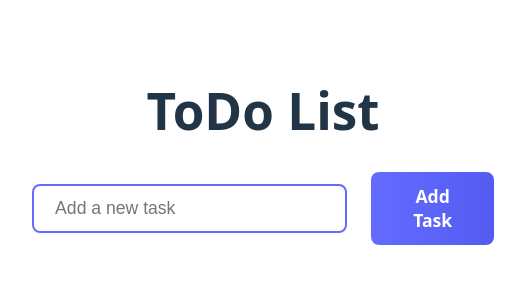
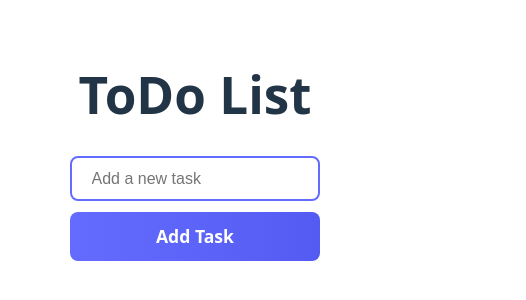
Before and after one commit to GerardJalonG/todolist, a React (Vite) app: page / in a window 390 px wide. Shown: the part 260-560 px from the top of the page, 526 px wide, since content can reach past the window. Built offline with nearby package versions, Linux system fonts and the light colour scheme.

Commit message:
style: enhance layout and responsiveness of new task form and input elements

```diff
--- a/src/App.css
+++ b/src/App.css
@@ -11,6 +11,7 @@
   align-items: center;
   gap: 1rem;
   margin-bottom: 2rem;
+  flex-wrap: wrap;
 }
 
 .new-task-input {
@@ -21,6 +22,8 @@
   outline: none;
   transition: border-color 0.2s;
   width: 300px;
+  max-width: 90vw;
+  box-sizing: border-box;
 }
 .new-task-input:focus {
   border-color: #535bf2;
@@ -37,8 +40,40 @@
   cursor: pointer;
   transition: background 0.2s, transform 0.1s;
   margin-left: 0.5rem;
+  min-width: 120px;
 }
 .add-task-btn:hover {
   background: linear-gradient(90deg, #535bf2 0%, #646cff 100%);
   transform: translateY(-2px) scale(1.04);
 }
+
+@media (max-width: 600px) {
+  .new-task-form {
+    flex-direction: column;
+    align-items: stretch;
+    gap: 0.7rem;
+  }
+  .add-task-btn {
+    margin-left: 0;
+    width: 100%;
+  }
+  .new-task-input {
+    width: 100%;
+    font-size: 1em;
+  }
+  main {
+    padding: 0.5rem;
+  }
+  #root {
+    padding: 0.5rem;
+  }
+}
+
+ul {
+  padding-left: 0;
+}
+li {
+  word-break: break-word;
+  padding: 0.5em 0.2em;
+  font-size: 1.05em;
+}
```
